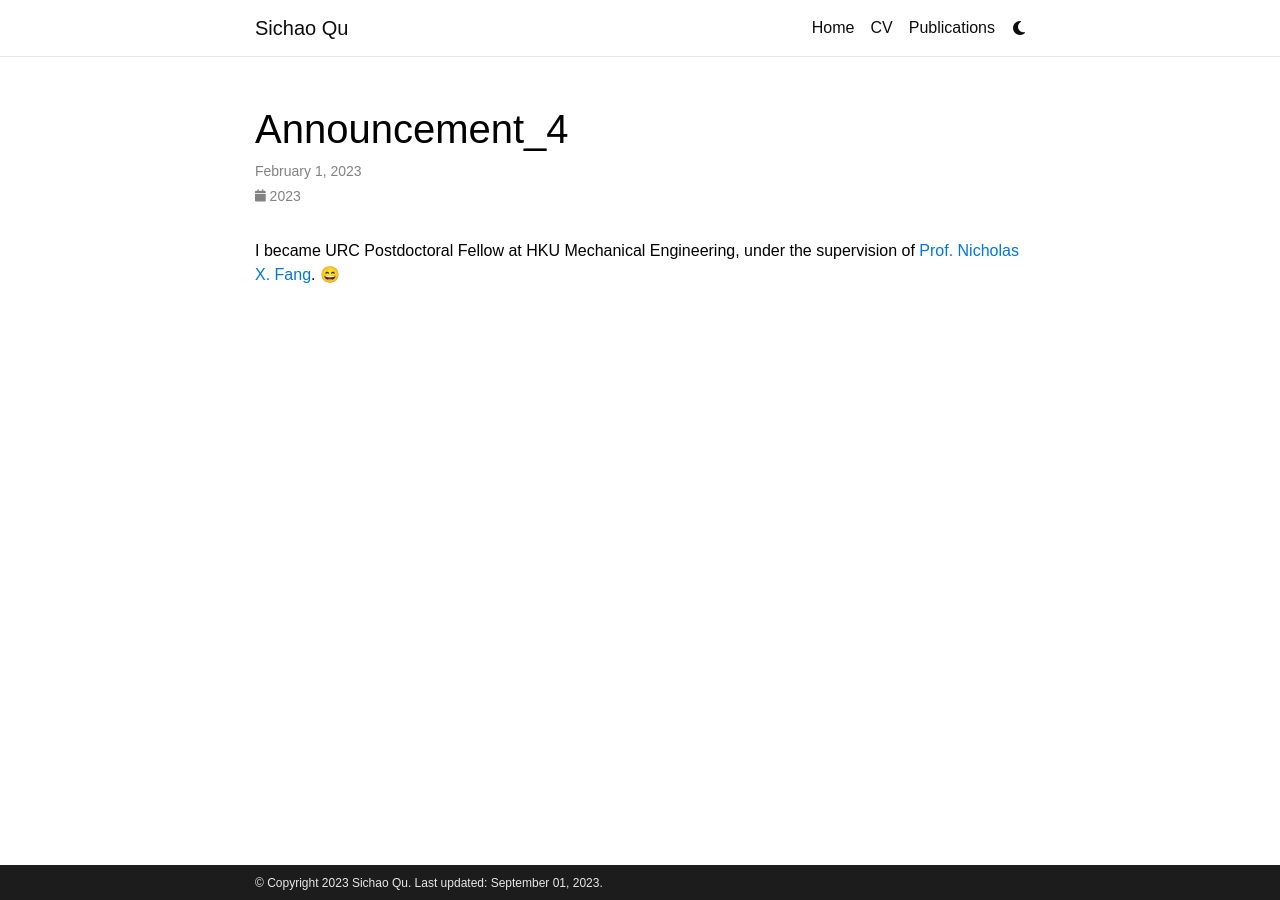
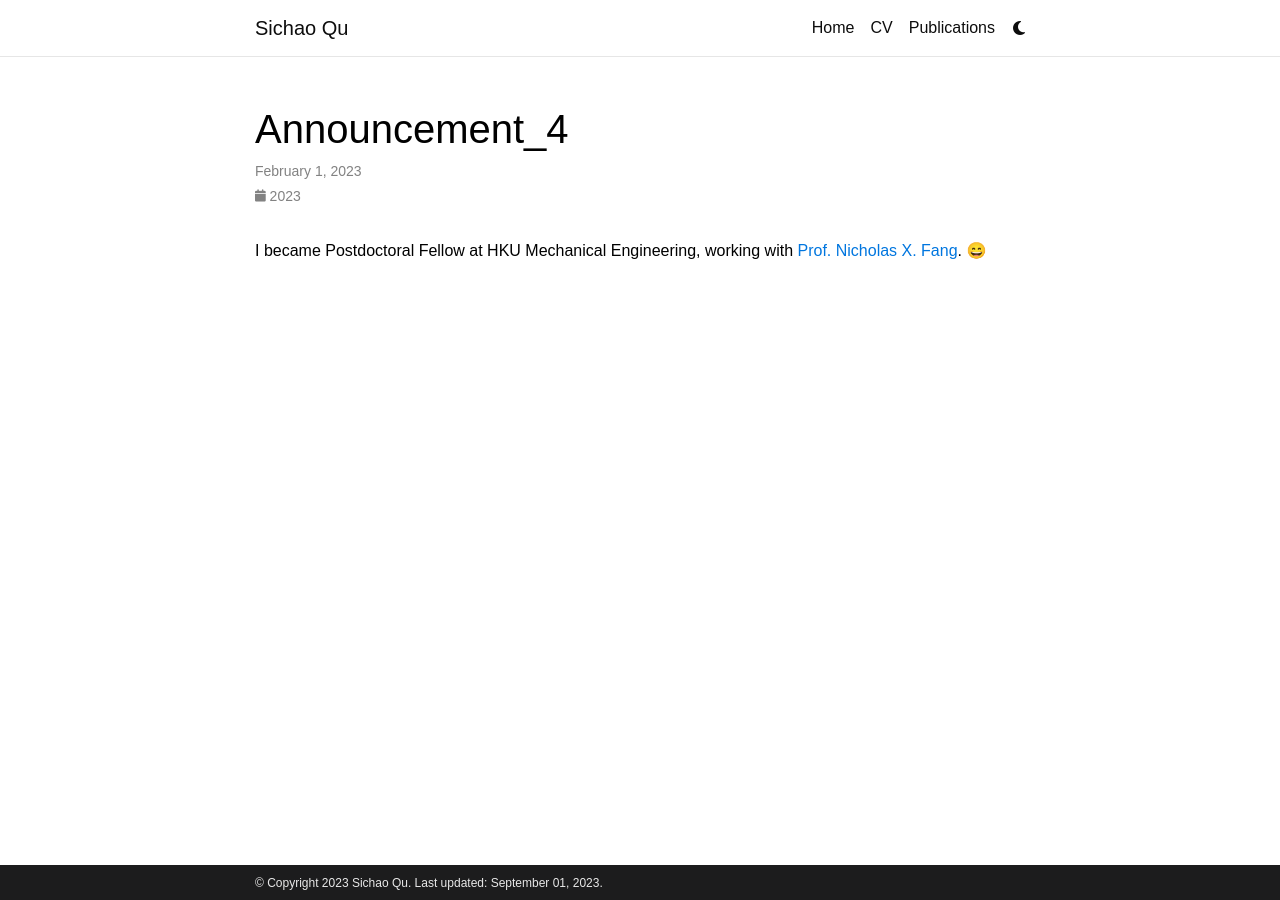
Before and after one commit to Qusichao/Qusichao.github.io, a Jekyll site: the page built from _news/announcement_4.md, in a window 1280 px wide. Built offline with Jekyll 4.4.1, drawn with Linux system fonts in a browser that asks for light colours; emoji names are drawn with the system emoji font; comment, search, counter and statistics services are not loaded; a style sheet for code colours, icons or effects is not loaded.

Commit message:
Update announcement_4.md

```diff
--- a/_news/announcement_4.md
+++ b/_news/announcement_4.md
@@ -5,4 +5,4 @@ inline: true
 related_posts: false
 ---
 
-I became URC Postdoctoral Fellow at HKU Mechanical Engineering, under the supervision of [Prof. Nicholas X. Fang](https://scholar.google.com.hk/citations?user=PcoqNjgAAAAJ&hl=en&oi=ao). :smile:
+I became Postdoctoral Fellow at HKU Mechanical Engineering, working with [Prof. Nicholas X. Fang](https://scholar.google.com.hk/citations?user=PcoqNjgAAAAJ&hl=en&oi=ao). :smile:
```
